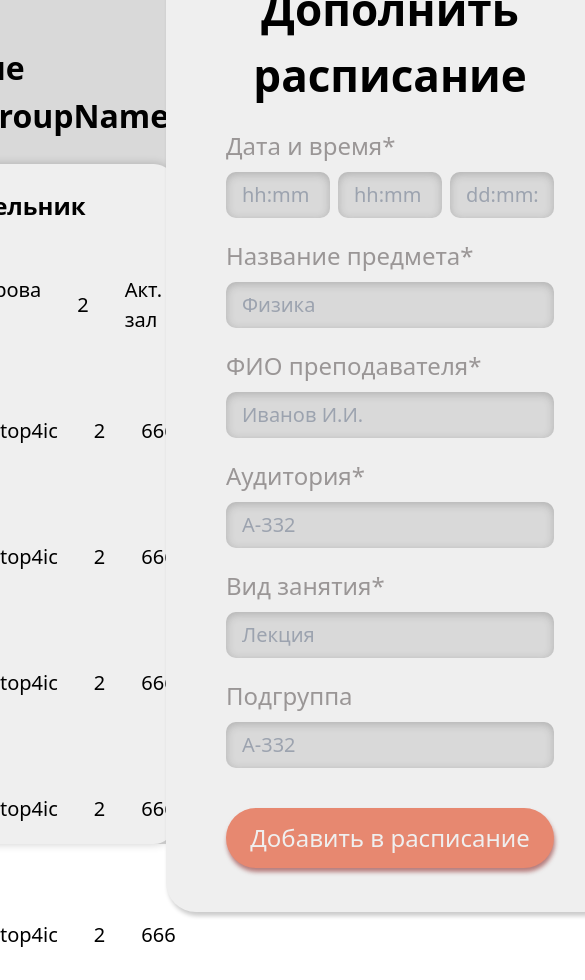
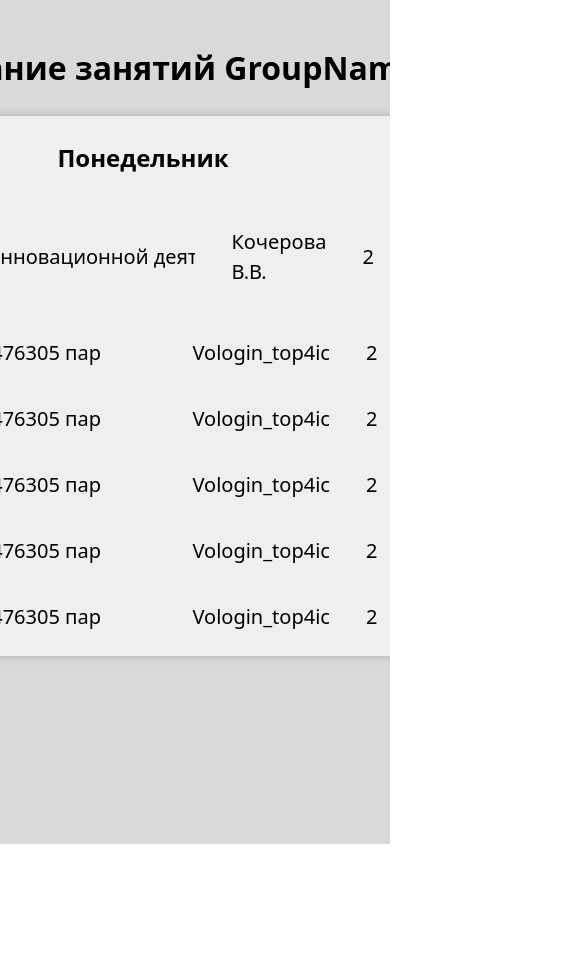
Before and after one commit to ystuler/frontend, a Vue app: page / in a window 390 px wide. Shown: the top 980 px of the page, 585 px wide, since content can reach past the window. After the commit the page ends 844 px from the top, so only its background shows below. Built offline with nearby package versions, Linux system fonts and the light colour scheme.

Commit message:
feat(app, add-lesson, main-view): many feat
- add lesson button
- fix main container
- add mobile capability

```diff
--- a/src/App.vue
+++ b/src/App.vue
@@ -9,10 +9,5 @@ import './style.css'
 </template>
 
 <style scoped>
-* {
-  margin: 0;
-  width: 100vw;
-  height: 100vh;
-  background-color: #D9D9D9;
-}
+
 </style>
--- /dev/null
+++ b/src/components/AddLessonButton.vue
@@ -0,0 +1,17 @@
+<script setup lang="ts">
+import AddLessonIcon from '../components/icons/AddLessonIcon.vue'
+</script>
+
+<template>
+  <button class="add-lesson-button">
+    <AddLessonIcon width="100%" />
+  </button>
+</template>
+
+<style scoped>
+.add-lesson-button{
+  width: 40px;
+  height: 40px;
+  background-color: blueviolet;
+}
+</style>
--- /dev/null
+++ b/src/components/icons/AddLessonIcon.vue
@@ -0,0 +1,22 @@
+<script setup lang="ts"></script>
+
+<template>
+  <svg
+    viewBox="0 0 24 24"
+    fill="none"
+    xmlns="http://www.w3.org/2000/svg"
+  >
+    <path
+      fill-rule="evenodd"
+      clip-rule="evenodd"
+      d="M11.9999 8.25001C9.92888 8.25001 8.24995 9.92895 8.24995 12C8.24995 14.0711 9.92888 15.75 11.9999 15.75C14.071 15.75 15.7499 14.0711 15.7499 12C15.7499 9.92895 14.071 8.25001 11.9999 8.25001ZM9.74995 12C9.74995 10.7574 10.7573 9.75002 11.9999 9.75002C13.2426 9.75002 14.2499 10.7574 14.2499 12C14.2499 13.2427 13.2426 14.25 11.9999 14.25C10.7573 14.25 9.74995 13.2427 9.74995 12Z"
+      fill="#2D264B"
+    />
+    <path
+      fill-rule="evenodd"
+      clip-rule="evenodd"
+      d="M15.4147 3.2323C14.4342 -0.203084 9.56564 -0.203083 8.58523 3.2323C8.28146 4.2967 7.18792 4.92806 6.11423 4.65893C2.6489 3.7903 0.214599 8.00664 2.69952 10.5734C3.46944 11.3687 3.46944 12.6314 2.69952 13.4266C0.214599 15.9934 2.6489 20.2097 6.11423 19.3411C7.18792 19.072 8.28146 19.7033 8.58523 20.7677C9.56564 24.2031 14.4342 24.2031 15.4147 20.7677C15.7184 19.7033 16.812 19.072 17.8857 19.3411C21.351 20.2097 23.7853 15.9934 21.3004 13.4266C20.5305 12.6314 20.5305 11.3687 21.3004 10.5734C23.7853 8.00664 21.351 3.7903 17.8857 4.65893C16.812 4.92806 15.7184 4.2967 15.4147 3.2323ZM10.0276 3.64394C10.5939 1.6597 13.406 1.6597 13.9722 3.64394C14.4982 5.48678 16.3915 6.57987 18.2504 6.11391C20.2519 5.6122 21.6579 8.04752 20.2227 9.53005C18.8897 10.9069 18.8897 13.0931 20.2227 14.47C21.6579 15.9525 20.2519 18.3878 18.2504 17.8861C16.3915 17.4202 14.4982 18.5133 13.9722 20.3561C13.406 22.3403 10.5939 22.3403 10.0276 20.3561C9.50172 18.5133 7.60843 17.4202 5.74952 17.8861C3.74798 18.3878 2.34196 15.9525 3.77722 14.47C5.1102 13.0931 5.1102 10.9069 3.77722 9.53005C2.34196 8.04752 3.74798 5.6122 5.74952 6.11391C7.60843 6.57987 9.50172 5.48678 10.0276 3.64394Z"
+      fill="#2D264B"
+    />
+  </svg>
+</template>
--- a/src/style.css
+++ b/src/style.css
@@ -1,3 +1,11 @@
 @tailwind base;
 @tailwind components;
 @tailwind utilities;
+
+#app {
+  margin: 0;
+  width: 100vw;
+  height: 100vh;
+  background-color: #D9D9D9;
+  overflow: hidden
+}
--- a/src/views/MainView.vue
+++ b/src/views/MainView.vue
@@ -1,21 +1,44 @@
 <script setup lang="ts">
 import AppSchedule from '../components/AppSchedule.vue';
 import AppAddLesson from '../components/AppAddLesson.vue';
+import AddLessonButton from '../components/AddLessonButton.vue';
 </script>
 
 <template>
   <div class="main-container">
-    <div class="main-container-block" />
     <div class="main-container-block">
-      <AppSchedule />
+      <AppSchedule class="main-container-block__schedule"/>
     </div>
     <div class="main-container-block main-container-block__add-lesson">
-      <AppAddLesson />
+      <AppAddLesson class="app-add-lesson-expanded" />
+      <AddLessonButton class="app-add-lesson-mini" />
     </div>
   </div>
 </template>
 
 <style scoped>
+@media screen and (width < 1000px) {
+  .app-add-lesson-expanded {
+    display: none;
+  }
+  .app-add-lesson-mini {
+    display: block;
+  }
+  .main-container-block.main-container-block__add-lesson {
+    width: 5%;
+  }
+}
+@media screen and (width >= 1000px) {
+  .app-add-lesson-mini {
+    display: none;
+  }
+}
+.main-container-block__schedule {
+  width: 100%;
+}
+.app-add-lesson-mini {
+  flex-shrink: none;
+}
 .main-container-block__add-lesson {
   padding: 0 32px;
 }
@@ -25,7 +48,8 @@ import AppAddLesson from '../components/AppAddLesson.vue';
   justify-content: center;
 }
 .main-container {
-  display: flex;
+  display: grid;
+  grid-template-columns: 4fr 1fr;
   justify-content: center;
   align-items: center;
 }
```
Also changed, not shown: src/components/Group/SelectionComponent.vue (line endings or trailing spaces).
